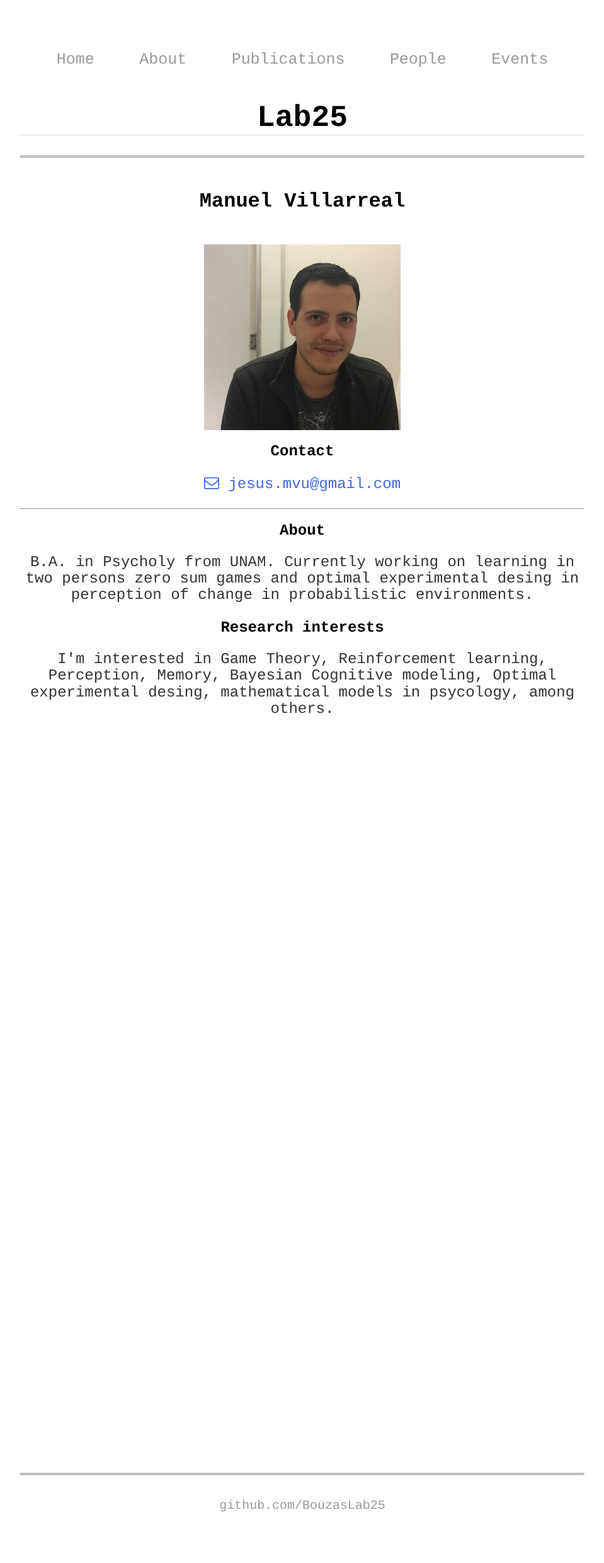
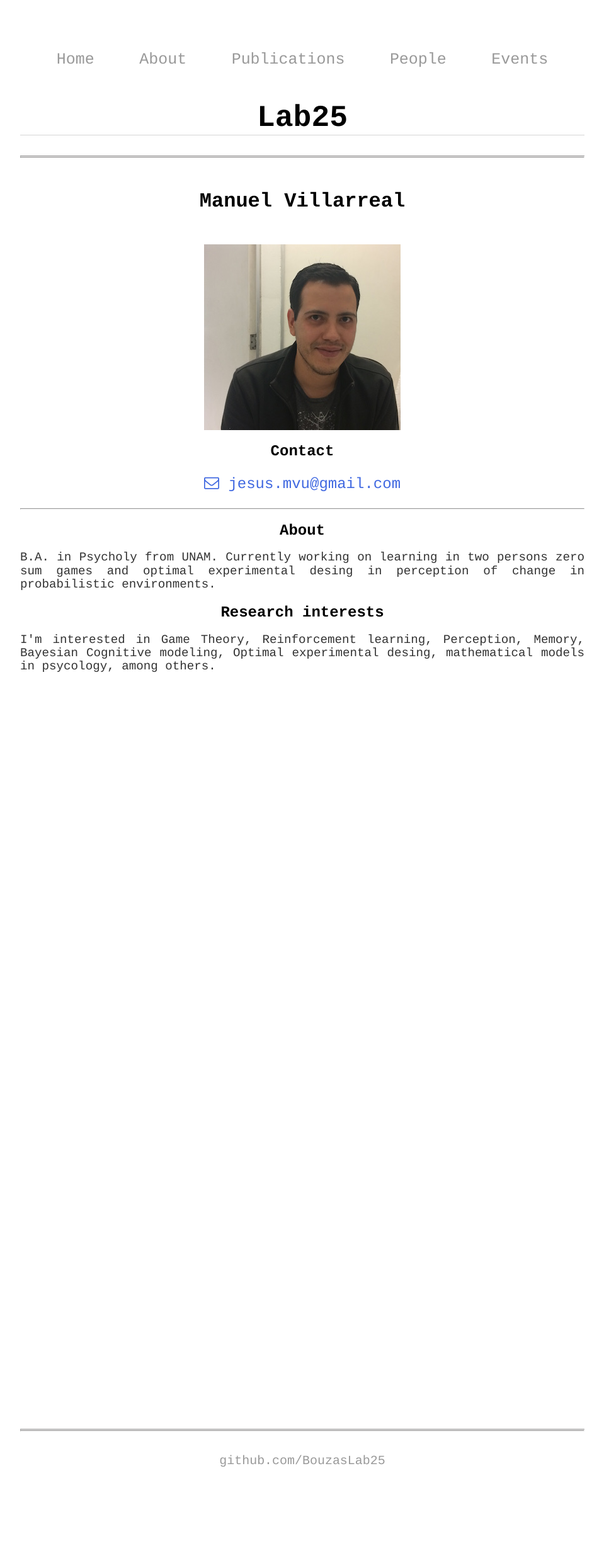
Before and after one commit to BouzasLab25/bouzaslab25.github.io, a Jekyll site: the page built from people/manuel.html, in a window 1280 px wide. Shown: the whole page at 63% size, without its empty margins (160-1119 px from the left). Built offline with Jekyll 4.4.1, drawn with Linux system fonts in a browser that asks for light colours; after the commit the page ends 2411 px from its top, so only the background shows below that.

Commit message:
Update manuel.html

```diff
--- a/people/manuel.html
+++ b/people/manuel.html
@@ -17,8 +17,8 @@ title: Lab25 Manuel
 <hr>
  <h2>About</h2>
 
- <p> B.A. in Psycholy from UNAM. Currently working on learning in two persons zero sum games and optimal experimental desing in perception of change in probabilistic environments. </p>
+ <p class='text'> B.A. in Psycholy from UNAM. Currently working on learning in two persons zero sum games and optimal experimental desing in perception of change in probabilistic environments. </p>
 
   <h2>Research interests</h2>
 
- <p> I'm interested in Game Theory, Reinforcement learning, Perception, Memory, Bayesian Cognitive modeling, Optimal experimental desing, mathematical models in psycology, among others.  </p>
+ <p class='text'> I'm interested in Game Theory, Reinforcement learning, Perception, Memory, Bayesian Cognitive modeling, Optimal experimental desing, mathematical models in psycology, among others.  </p>
```
